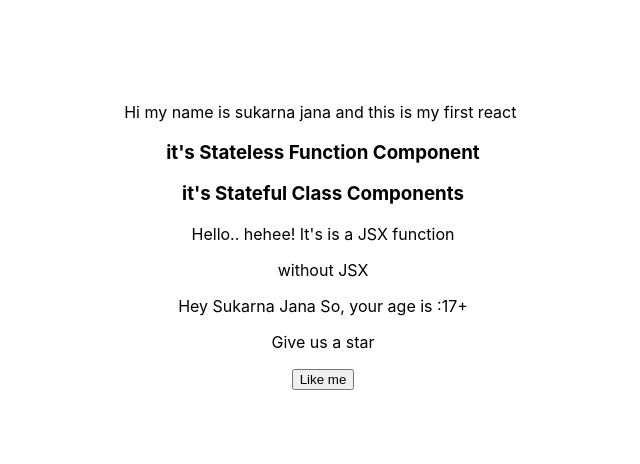
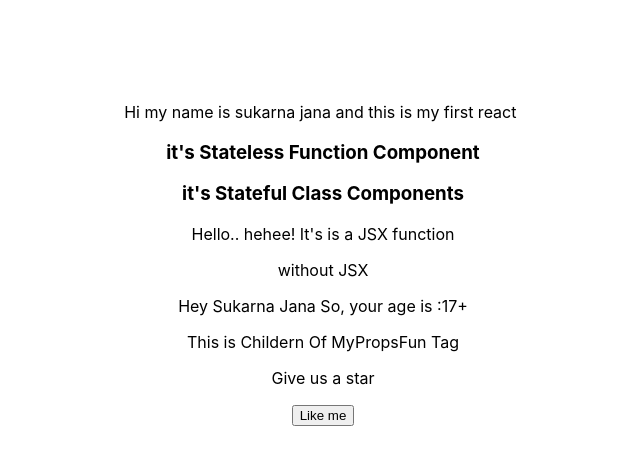
Before and after one commit to Sukarnascience/Full-Stack_JS-React, a React (Create React App) app in the folder demo/: page / in a window 1280 px wide. Shown: the top 464 px of the page, without its empty margins (317-957 px from the left). Built offline with nearby package versions, Linux system fonts and the light colour scheme.

Commit message:
small bug fixed

```diff
--- a/demo/src/components/learnProps.js
+++ b/demo/src/components/learnProps.js
@@ -4,7 +4,10 @@ import React from 'react';
 const MyPropsFun = (props) => {
     console.log(props)
     return (
-        <p>Hey {props.name} So, your age is :{props.age}</p>
+        <div>
+            <p>Hey {props.name} So, your age is :{props.age}</p>
+            <p>{props.children}</p>
+        </div>
     )
 }
 /*
@@ -12,6 +15,7 @@ class MyPropsFun extends Component{
     render(){
         return(
             <p>Hey {this.props.name} So, your age is :{this.props.age}</p>
+            {this.props.children}
         )
     }
 }
```
